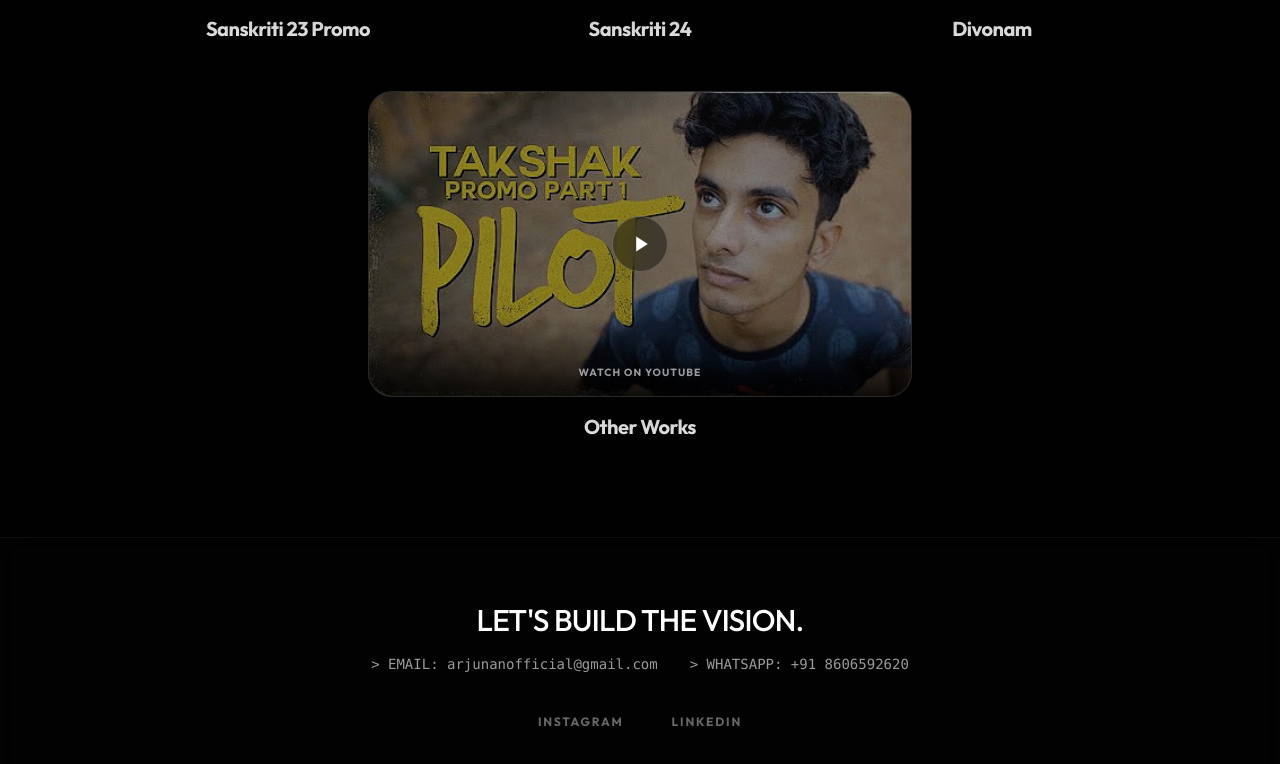
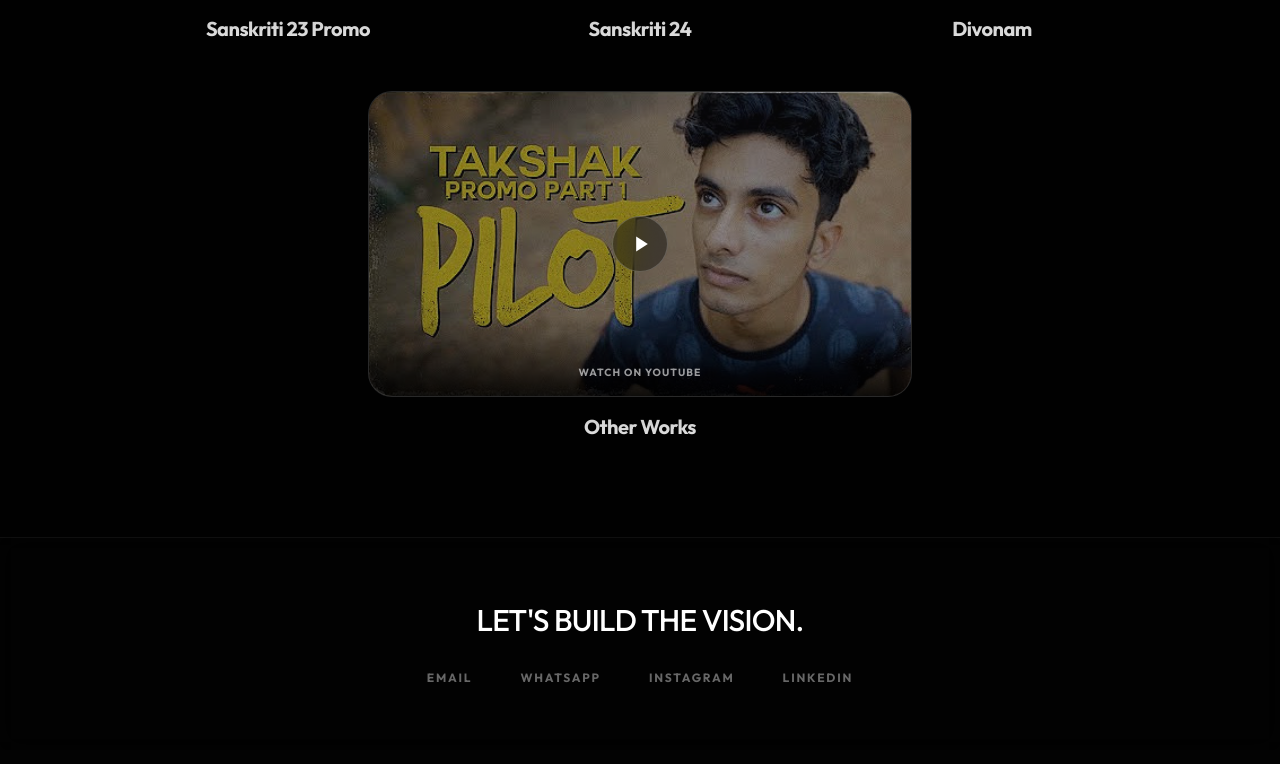
Before and after one commit to ArjunanArul/portfolio, a React (Vite) app: page / in a window 1280 px wide. Shown: the part 6817-7581 px from the top of the page. Built offline with nearby package versions, Linux system fonts and the light colour scheme.

Commit message:
feat: align email and whatsapp styling uniformly in footer

```diff
--- a/src/App.tsx
+++ b/src/App.tsx
@@ -925,16 +925,24 @@ function App() {
 
       {/* FOOTER */}
       <footer className="relative z-20 border-t border-white/5 py-16 px-6 flex flex-col items-center backdrop-blur-md bg-black/20 text-center">
-        <h2 className="text-2xl md:text-3xl font-medium tracking-tight mb-4 uppercase text-white">Let's build the vision.</h2>
+        <h2 className="text-2xl md:text-3xl font-medium tracking-tight mb-8 uppercase text-white">Let's build the vision.</h2>
 
-        {/* Contact Details */}
-        <div className="flex flex-col sm:flex-row gap-4 sm:gap-8 mb-10 text-sm font-light text-white/60">
-          <a href="mailto:arjunanofficial@gmail.com" className="hover:text-white transition-colors font-mono">&gt; EMAIL: arjunanofficial@gmail.com</a>
-          <a href="https://wa.me/918606592620" target="_blank" rel="noopener noreferrer" className="hover:text-white transition-colors font-mono">&gt; WHATSAPP: +91 8606592620</a>
-        </div>
-
-        {/* Social Links */}
-        <div className="flex space-x-12 text-xs font-bold tracking-[0.15em] uppercase text-white/40">
+        {/* Contact & Social Links */}
+        <div className="flex flex-wrap justify-center gap-x-12 gap-y-4 text-xs font-bold tracking-[0.15em] uppercase text-white/40">
+          <a
+            href="mailto:arjunanofficial@gmail.com"
+            className="hover:text-white hover:underline decoration-indigo-500 underline-offset-4 transition-all duration-300"
+          >
+            Email
+          </a>
+          <a
+            href="https://wa.me/918606592620"
+            target="_blank"
+            rel="noopener noreferrer"
+            className="hover:text-white hover:underline decoration-indigo-500 underline-offset-4 transition-all duration-300"
+          >
+            Whatsapp
+          </a>
           <a
             href="https://www.instagram.com/arjunan_arul_"
             target="_blank"
```
